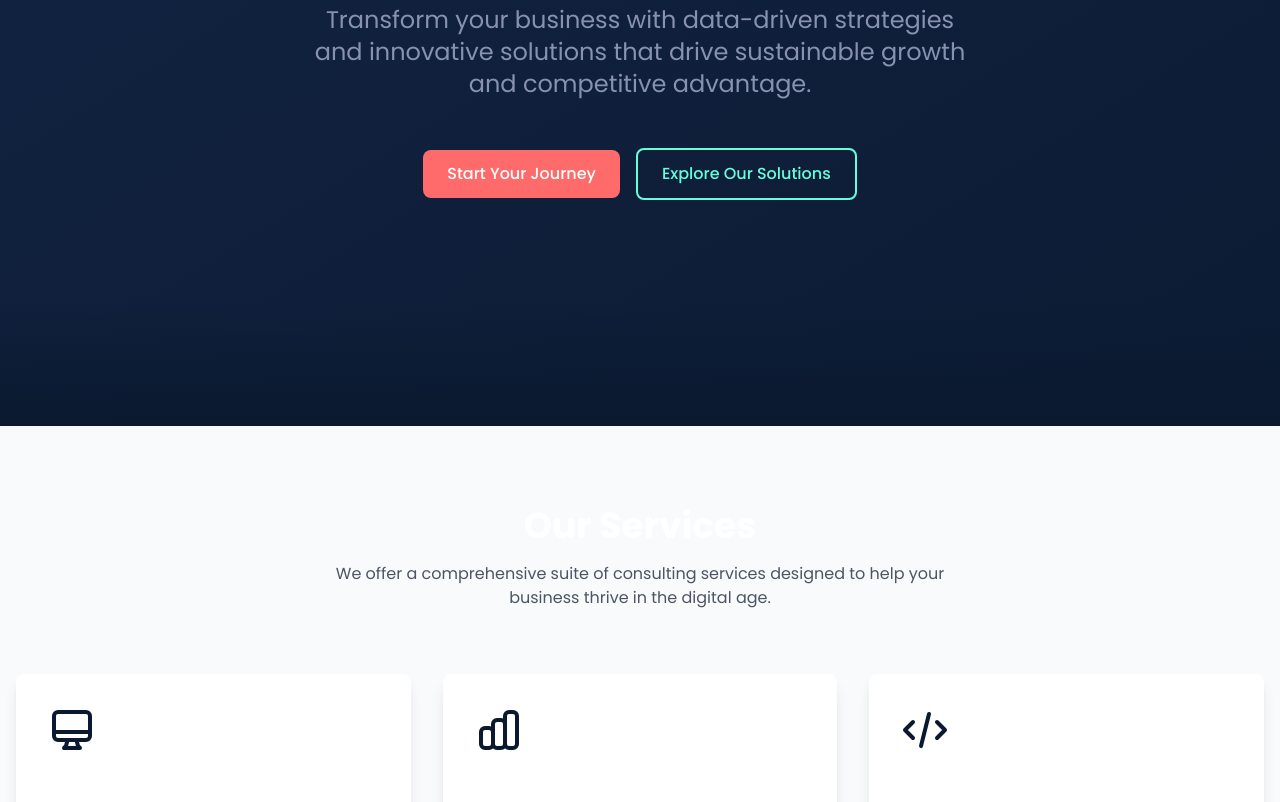
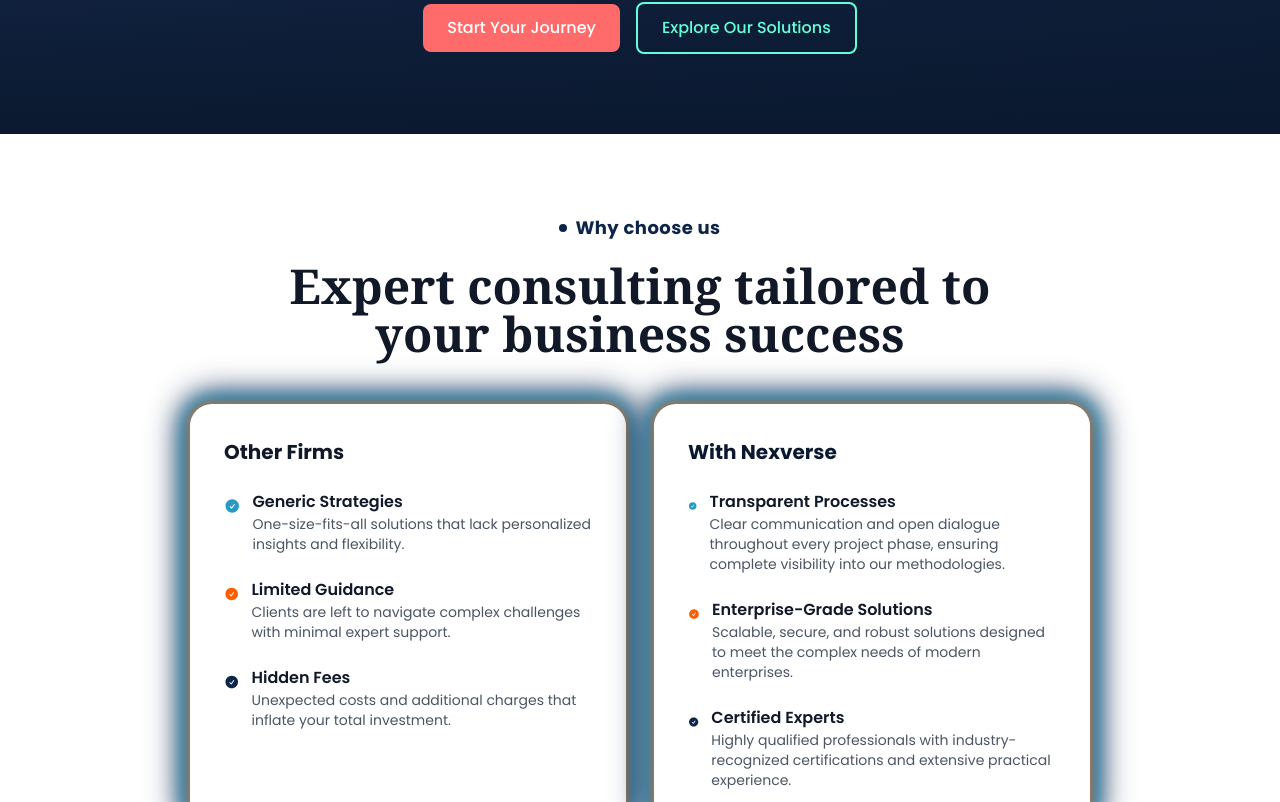
Before and after one commit to Brian2544/nexverse, a React (Vite) app: page / in a window 1280 px wide. Shown: the part 458-1260 px from the top of the page. Built offline with nearby package versions, Linux system fonts and the light colour scheme.

Commit message:
why nexverse

```diff
--- a/src/App.tsx
+++ b/src/App.tsx
@@ -2,6 +2,7 @@
 import { Routes, Route } from 'react-router-dom';
 import Navbar from './components/layout/Navbar';
 import Hero from './components/sections/Hero';
+import WhyNexverse from './components/sections/WhyNexverse';
 import Services from './components/sections/Services';
 import About from './components/sections/About';
 import CaseStudies from './components/sections/CaseStudies';
@@ -35,6 +36,7 @@
           <Route path="/" element={
             <>
               <Hero />
+              <WhyNexverse />
               <Services />
               <About />
               <CaseStudies />
--- a/src/components/sections/ClientLogos.tsx
+++ b/src/components/sections/ClientLogos.tsx
@@ -21,7 +21,7 @@
           transition={{ duration: 0.8 }}
           className="text-center mb-12"
         >
-          <h2 className="text-2xl font-semibold text-white mb-4">
+          <h2 className="text-2xl font-semibold text-blue-900 mb-4">
             Trusted by Industry Leaders
           </h2>
           <p className="text-secondary-light">
--- a/src/components/sections/Hero.tsx
+++ b/src/components/sections/Hero.tsx
@@ -3,7 +3,7 @@
 
 const Hero = () => {
   return (
-    <section className="relative min-h-screen flex items-center justify-center overflow-hidden">
+    <section className="relative h-auto py-20 flex items-center justify-center overflow-hidden">
       {/* Animated Gradient Background */}
       <div className="absolute inset-0 bg-gradient-to-br from-primary via-primary-light to-primary animate-gradient" />
 
@@ -12,7 +12,7 @@
           initial={{ opacity: 0, y: 20 }}
           animate={{ opacity: 1, y: 0 }}
           transition={{ duration: 0.8 }}
-          className="heading mb-6"
+          className="heading mb-6 text-gray-900"
         >
           Strategic Consulting for
           <span className="text-secondary block mt-2">Real-World Impact</span>
@@ -22,7 +22,7 @@
           initial={{ opacity: 0, y: 20 }}
           animate={{ opacity: 1, y: 0 }}
           transition={{ duration: 0.8, delay: 0.2 }}
-          className="subheading max-w-2xl mx-auto mb-12"
+          className="subheading max-w-2xl mx-auto mb-12 text-gray-800"
         >
           Transform your business with data-driven strategies and innovative solutions
           that drive sustainable growth and competitive advantage.
--- a/src/components/sections/Services.tsx
+++ b/src/components/sections/Services.tsx
@@ -69,7 +69,7 @@
           transition={{ duration: 0.6 }}
           className="text-center mb-16"
         >
-          <h2 className="text-4xl font-bold mb-4">Our Services</h2>
+          <h2 className="text-4xl font-bold mb-4 text-gray-900">Our Services</h2>
           <p className="text-gray-600 max-w-2xl mx-auto">
             We offer a comprehensive suite of consulting services designed to help your business thrive in the digital age.
           </p>
@@ -86,8 +86,8 @@
               className="bg-white p-8 rounded-lg shadow-lg hover:shadow-xl transition-shadow"
             >
               <div className="mb-6">{service.icon}</div>
-              <h3 className="text-xl font-semibold mb-4">{service.title}</h3>
-              <p className="text-gray-600">{service.description}</p>
+              <h3 className="text-xl font-semibold mb-4 text-gray-900">{service.title}</h3>
+              <p className="text-gray-700">{service.description}</p>
             </motion.div>
           ))}
         </div>
--- a/src/components/sections/WhyNexverse.tsx
+++ b/src/components/sections/WhyNexverse.tsx
@@ -1,120 +1,135 @@
-import React from 'react';
-import { motion } from 'framer-motion';
+import React, { useRef } from 'react';
+import { motion, useInView } from 'framer-motion';
+import { CheckCircleIcon } from '@heroicons/react/24/solid';
 
-const features = [
+const otherFirmFeatures = [
+  {
+    title: 'Generic Strategies',
+    description: 'One-size-fits-all solutions that lack personalized insights and flexibility.'
+  },
+  {
+    title: 'Limited Guidance',
+    description: 'Clients are left to navigate complex challenges with minimal expert support.'
+  },
+  {
+    title: 'Hidden Fees',
+    description: 'Unexpected costs and additional charges that inflate your total investment.'
+  }
+];
+
+const nexverseFeatures = [
   {
     title: 'Transparent Processes',
-    description: 'Clear communication and methodology at every step of your journey.',
-    icon: (
-      <svg
-        className="w-8 h-8"
-        fill="none"
-        stroke="currentColor"
-        viewBox="0 0 24 24"
-      >
-        <path
-          strokeLinecap="round"
-          strokeLinejoin="round"
-          strokeWidth={2}
-          d="M9 12l2 2 4-4m6 2a9 9 0 11-18 0 9 9 0 0118 0z"
-        />
-      </svg>
-    ),
+    description: 'Clear communication and open dialogue throughout every project phase, ensuring complete visibility into our methodologies.'
   },
   {
     title: 'Enterprise-Grade Solutions',
-    description: 'Scalable and robust solutions designed for business growth.',
-    icon: (
-      <svg
-        className="w-8 h-8"
-        fill="none"
-        stroke="currentColor"
-        viewBox="0 0 24 24"
-      >
-        <path
-          strokeLinecap="round"
-          strokeLinejoin="round"
-          strokeWidth={2}
-          d="M19 21V5a2 2 0 00-2-2H7a2 2 0 00-2 2v16m14 0h2m-2 0h-5m-9 0H3m2 0h5M9 7h1m-1 4h1m4-4h1m-1 4h1m-5 10v-5a1 1 0 011-1h2a1 1 0 011 1v5m-4 0h4"
-        />
-      </svg>
-    ),
-  },
-  {
-    title: 'Global Reach',
-    description: 'International expertise and local market understanding.',
-    icon: (
-      <svg
-        className="w-8 h-8"
-        fill="none"
-        stroke="currentColor"
-        viewBox="0 0 24 24"
-      >
-        <path
-          strokeLinecap="round"
-          strokeLinejoin="round"
-          strokeWidth={2}
-          d="M3.055 11H5a2 2 0 012 2v1a2 2 0 002 2 2 2 0 012 2v2.945M8 3.935V5.5A2.5 2.5 0 0010.5 8h.5a2 2 0 012 2 2 2 0 104 0 2 2 0 012-2h1.064M15 20.488V18a2 2 0 012-2h3.064M21 12a9 9 0 11-18 0 9 9 0 0118 0z"
-        />
-      </svg>
-    ),
+    description: 'Scalable, secure, and robust solutions designed to meet the complex needs of modern enterprises.'
   },
   {
     title: 'Certified Experts',
-    description: 'Industry-leading professionals with proven track records.',
-    icon: (
-      <svg
-        className="w-8 h-8"
-        fill="none"
-        stroke="currentColor"
-        viewBox="0 0 24 24"
-      >
-        <path
-          strokeLinecap="round"
-          strokeLinejoin="round"
-          strokeWidth={2}
-          d="M9 12l2 2 4-4M7.835 4.697a3.42 3.42 0 001.946-.806 3.42 3.42 0 014.438 0 3.42 3.42 0 001.946.806 3.42 3.42 0 013.138 3.138 3.42 3.42 0 00.806 1.946 3.42 3.42 0 010 4.438 3.42 3.42 0 00-.806 1.946 3.42 3.42 0 01-3.138 3.138 3.42 3.42 0 00-1.946.806 3.42 3.42 0 01-4.438 0 3.42 3.42 0 00-1.946-.806 3.42 3.42 0 01-3.138-3.138 3.42 3.42 0 00-.806-1.946 3.42 3.42 0 010-4.438 3.42 3.42 0 00.806-1.946 3.42 3.42 0 013.138-3.138z"
-        />
-      </svg>
-    ),
-  },
+    description: 'Highly qualified professionals with industry-recognized certifications and extensive practical experience.'
+  }
 ];
 
-const WhyNexverse = () => {
+const tickColors = [
+  'text-[#279ac4]', // sky blue
+  'text-[#ff5e00]', // orange
+  'text-[#0e254a]', // deep navy
+];
+
+const borderGradient =
+  'linear-gradient(135deg, #0A192F, #64FFDA, #FF6B6B)';
+const shadowGradient =
+  '0 8px 48px 0 rgba(10,25,47,0.25), 0 4px 24px 0 rgba(100,255,218,0.18), 0 3px 12px 0 rgba(255,107,107,0.18)';
+
+const listVariants = {
+  hidden: {},
+  show: {
+    transition: {
+      staggerChildren: 0.13,
+    },
+  },
+};
+
+const itemVariants = {
+  hidden: { opacity: 0, y: 20 },
+  show: { opacity: 1, y: 0, transition: { duration: 0.25 } },
+};
+
+type Feature = {
+  title: string;
+  description: string;
+};
+
+interface CardProps {
+  title: string;
+  titleColor: string;
+  features: Feature[];
+}
+
+const Card: React.FC<CardProps> = ({ title, titleColor, features }) => {
+  const ref = useRef<HTMLDivElement>(null);
+  const isInView = useInView(ref, { once: true, margin: '-100px' });
   return (
-    <section className="section bg-primary">
-      <div className="container">
-        <motion.div
-          initial={{ opacity: 0, y: 20 }}
-          whileInView={{ opacity: 1, y: 0 }}
-          viewport={{ once: true }}
-          transition={{ duration: 0.8 }}
-          className="text-center mb-16"
-        >
-          <h2 className="heading mb-4">Why Nexverse?</h2>
-          <p className="subheading max-w-2xl mx-auto">
-            We combine industry expertise with innovative solutions to deliver
-            exceptional results for our clients.
-          </p>
-        </motion.div>
+    <motion.div
+      ref={ref}
+      initial={{ opacity: 0, y: 60 }}
+      animate={isInView ? { opacity: 1, y: 0 } : {}}
+      transition={{ type: 'spring', stiffness: 60, damping: 18 }}
+      whileHover={{
+        scale: 1.045,
+      }}
+      className="flex-1 bg-white p-8 transition-all duration-300 cursor-pointer"
+      style={{
+        borderRadius: '20px',
+        boxShadow:
+          '0 0 0 2px #fff, 0 0 8px 2px #ff5e00, 0 0 18px 8px #279ac4, 0 0 32px 12px #0e254a',
+      }}
+    >
+      <h3 className={`text-xl font-bold mb-6 ${titleColor} transition-colors duration-200 group-hover:text-accent`}>{title}</h3>
+      <motion.ul
+        className="space-y-6"
+        variants={listVariants}
+        initial="hidden"
+        animate={isInView ? 'show' : 'hidden'}
+      >
+        {features.map((f: Feature, i: number) => (
+          <motion.li
+            key={i}
+            className="flex items-start gap-3 group transition-all duration-200"
+            variants={itemVariants}
+            whileHover={{ scale: 1.04 }}
+          >
+            <CheckCircleIcon className={`w-6 h-6 ${tickColors[i % tickColors.length]} mt-1 transition-colors duration-200 group-hover:text-accent`} />
+            <div>
+              <span className="font-semibold text-gray-900 group-hover:text-primary transition-colors duration-200">{f.title}</span>
+              <div className="text-gray-600 text-sm transition-all duration-200">{f.description}</div>
+            </div>
+          </motion.li>
+        ))}
+      </motion.ul>
+    </motion.div>
+  );
+};
 
-        <div className="grid grid-cols-1 md:grid-cols-2 lg:grid-cols-4 gap-8">
-          {features.map((feature, index) => (
-            <motion.div
-              key={index}
-              initial={{ opacity: 0, y: 20 }}
-              whileInView={{ opacity: 1, y: 0 }}
-              viewport={{ once: true }}
-              transition={{ duration: 0.8, delay: index * 0.2 }}
-              className="bg-primary-light p-8 rounded-lg hover:transform hover:scale-105 transition-all duration-300"
-            >
-              <div className="text-secondary mb-4">{feature.icon}</div>
-              <h3 className="text-xl font-semibold text-white mb-2">
-                {feature.title}
-              </h3>
-              <p className="text-secondary-light">{feature.description}</p>
-            </motion.div>
-          ))}
+const WhyNexverse: React.FC = () => {
+  return (
+    <section className="py-20 bg-white">
+      <div className="container mx-auto px-4">
+        <div className="text-center mb-12">
+          <span className="inline-flex items-center justify-center gap-2 mb-2 pb-3 font-bold tracking-wide text-[#0e254a] text-lg">
+            <span className="w-2 h-2 rounded-full bg-[#0e254a] inline-block"></span>
+            <span className="text-[#0e254a] text-lg font-bold">Why choose us</span>
+          </span>
+          <h2 className="text-4xl md:text-5xl font-bold mb-4 text-gray-900 font-serif leading-tight">
+            Expert consulting tailored to<br className="hidden md:block" />
+            your business success
+          </h2>
+        </div>
+        <div className="flex flex-col md:flex-row gap-8 justify-center items-stretch max-w-4xl mx-auto">
+          <Card title="Other Firms" titleColor="text-gray-900" features={otherFirmFeatures} />
+          <Card title="With Nexverse" titleColor="text-primary" features={nexverseFeatures} />
         </div>
       </div>
     </section>
```
